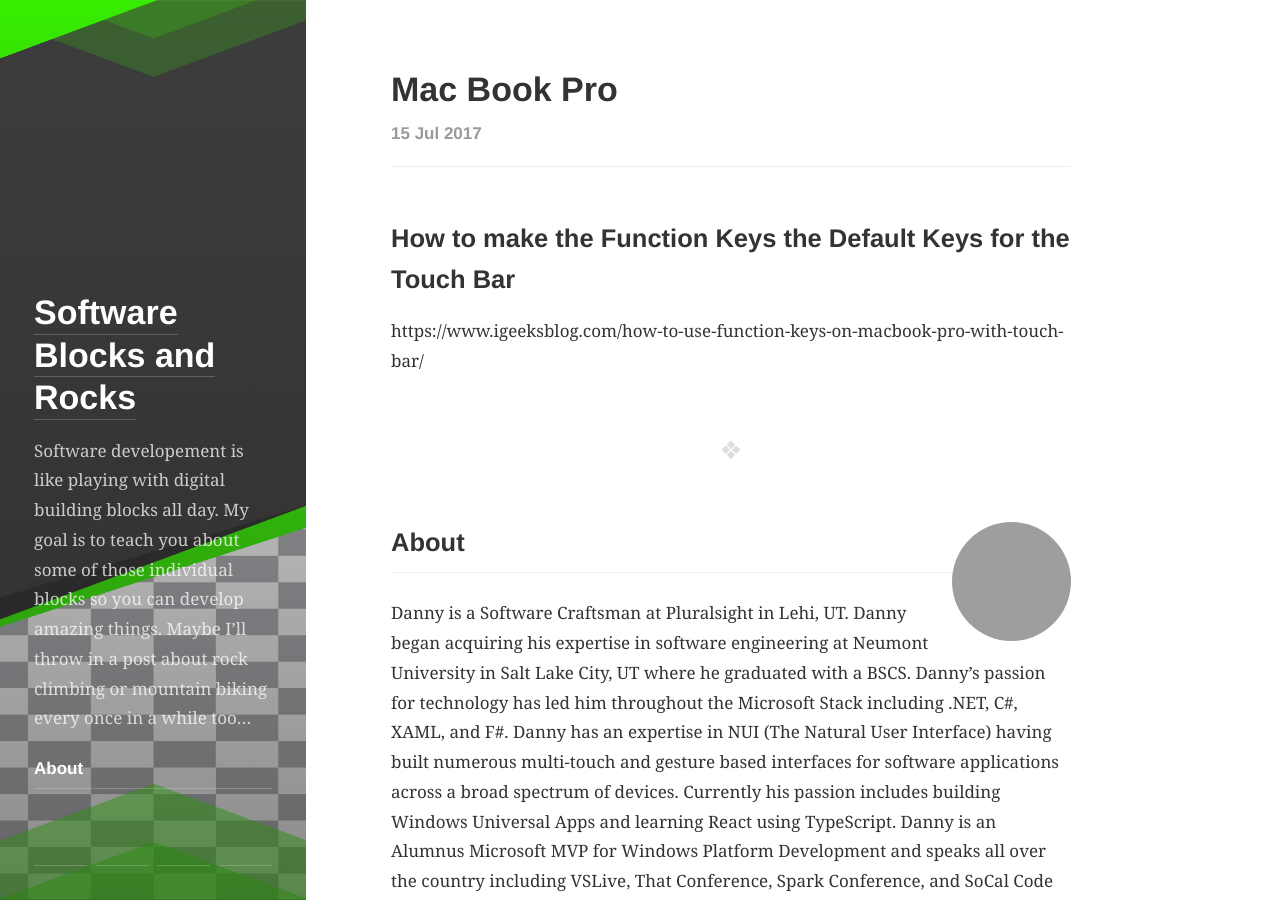
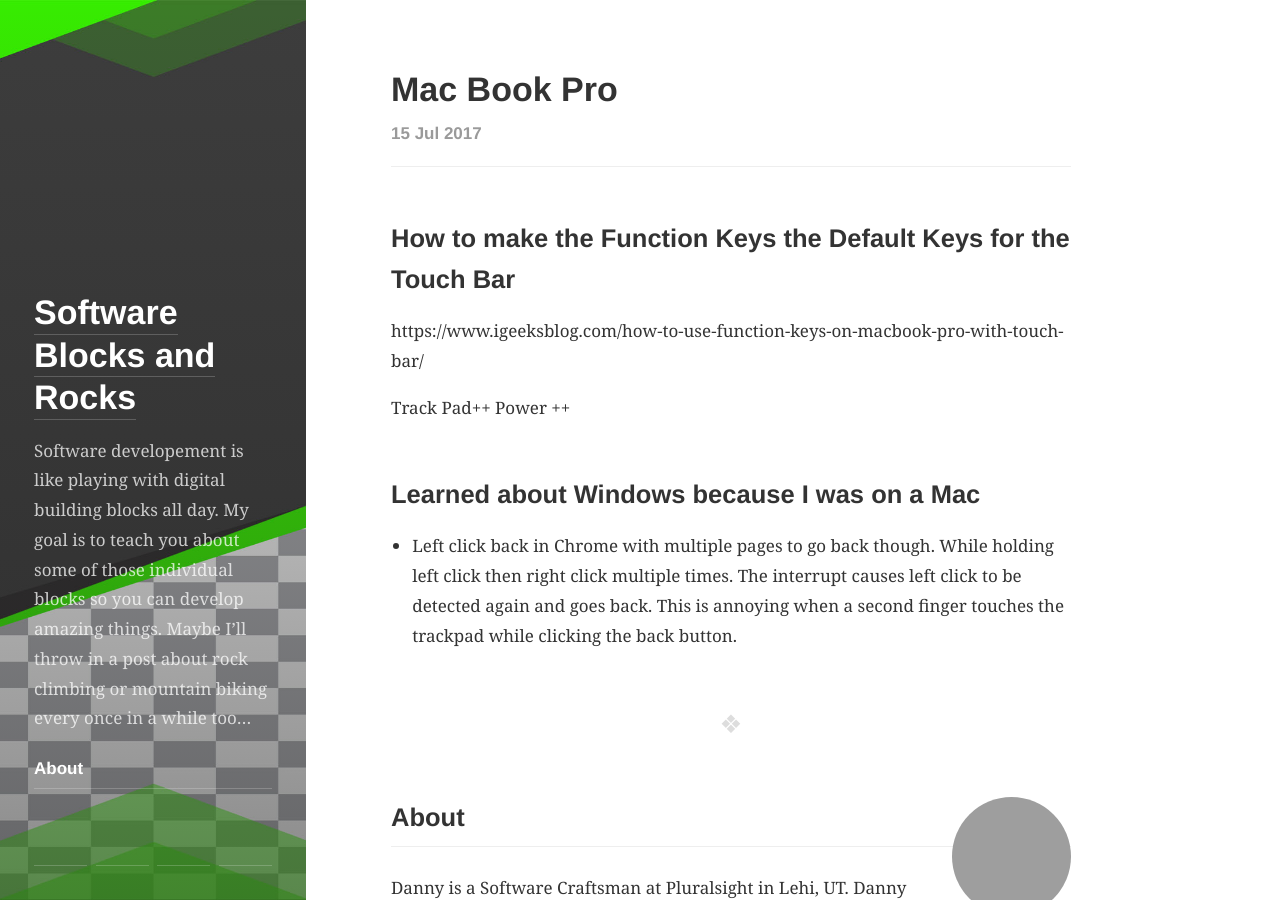
Before and after one commit to dannydwarren/dannydwarren.github.io, a Jekyll site: the page built from _posts/2017-07-15-mac-book-pro.md, in a window 1280 px wide and 900 px high. Built offline with Jekyll 4.4.1, drawn with Linux system fonts in a browser that asks for light colours; nearby versions of some CDN libraries; comment, search, counter and statistics services are not loaded; grey boxes are pictures that could not be loaded.

Commit message:
Add more notes about MacBook for post

```diff
--- a/_posts/2017-07-15-mac-book-pro.md
+++ b/_posts/2017-07-15-mac-book-pro.md
@@ -5,3 +5,9 @@ comments: true
 ---
 ## How to make the Function Keys the Default Keys for the Touch Bar
 https://www.igeeksblog.com/how-to-use-function-keys-on-macbook-pro-with-touch-bar/
+
+Track Pad++
+Power ++
+
+## Learned about Windows because I was on a Mac
+- Left click back in Chrome with multiple pages to go back though. While holding left click then right click multiple times. The interrupt causes left click to be detected again and goes back. This is annoying when a second finger touches the trackpad while clicking the back button.
```
